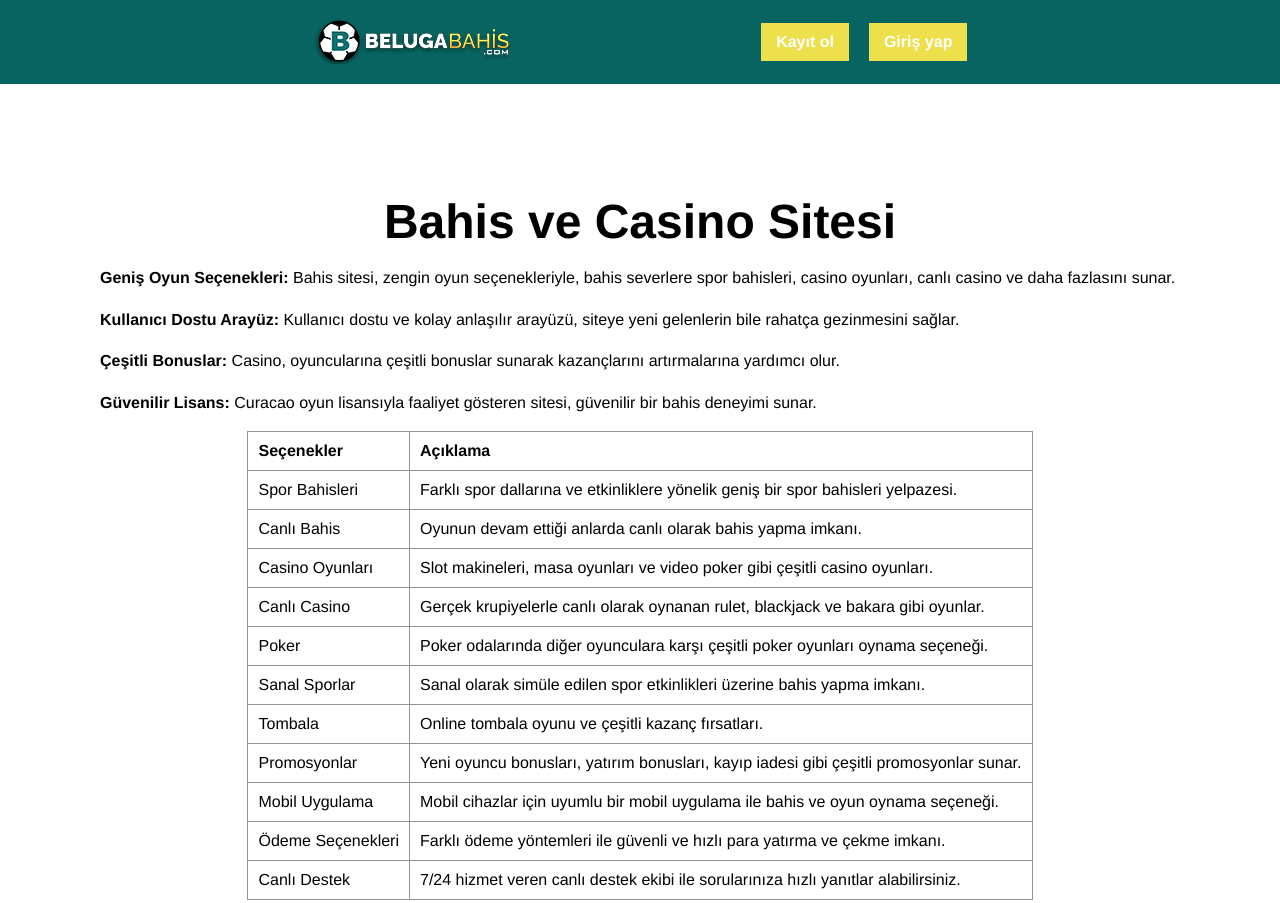
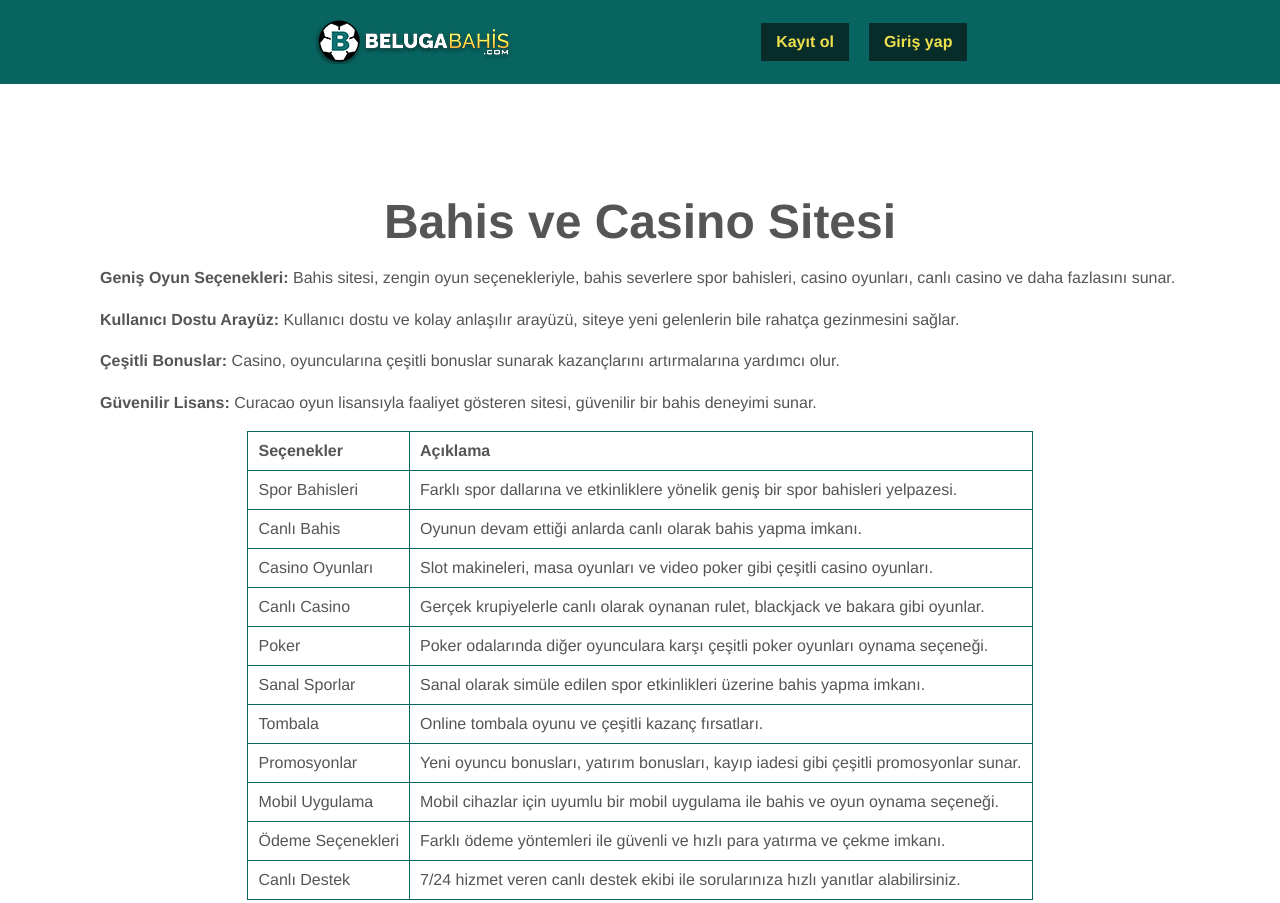
Before and after one commit to vladyslav78292/Belugabahis-user, a website built with Parcel: page src/index.html in a window 1280 px wide. Shown: the top 903 px of the page. Built offline with nearby package versions, Linux system fonts and the light colour scheme.

Commit message:
solution

```diff
--- a/src/styles/style.css
+++ b/src/styles/style.css
@@ -94,7 +94,7 @@ main tbody {
 }
 
 main table td {
-  border: 1px solid #969292;
+  border: 1px solid #086460;
   padding: 10px;
   vertical-align: middle
 }
@@ -270,8 +270,8 @@ header > div:first-of-type {
 
 .buttons > a {
   padding: 10px 15px;
-  color: #fff;
-  background-color: #EDE04C;
+  color: #EDE04C;
+  background-color: #082C2A;
   text-decoration: none;
   font-weight: bold;
 }
@@ -325,6 +325,10 @@ header > div:first-of-type {
   min-width: 15em;
   position: relative;
   margin-top: 16px;
+}
+
+p, h1, h2, h3, li, span, tr, td {
+  color: #555;
 }
 
 .caret-rotate {
```
Also changed, not shown: README.md.
